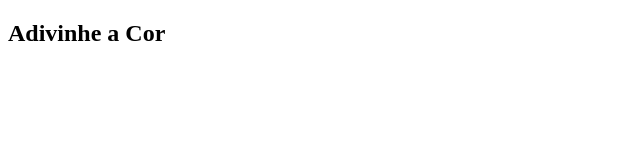
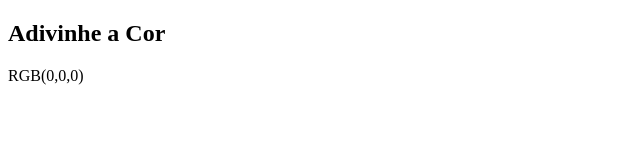
Before and after one commit to Jonathan-R-Andrade/color-guess, a website: page index.html in a window 1280 px wide. Shown: the whole page, without its empty margins (0-640 px from the left). Drawn offline with Linux system fonts and the light colour scheme.

Commit message:
Requisito 2 feito

```diff
--- a/index.html
+++ b/index.html
@@ -11,6 +11,7 @@
 <body>
 
   <h2 id="title">Adivinhe a Cor</h2>
+  <span id="rgb-text">RGB<span id="rgb-color">(0,0,0)</span></span>
 
 </body>
 
```
